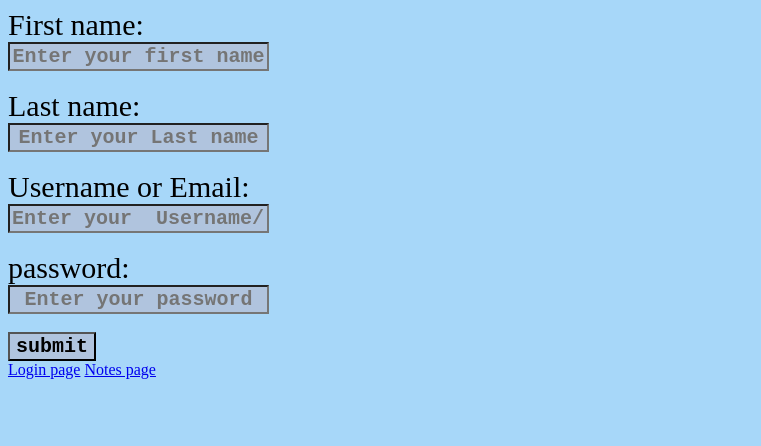
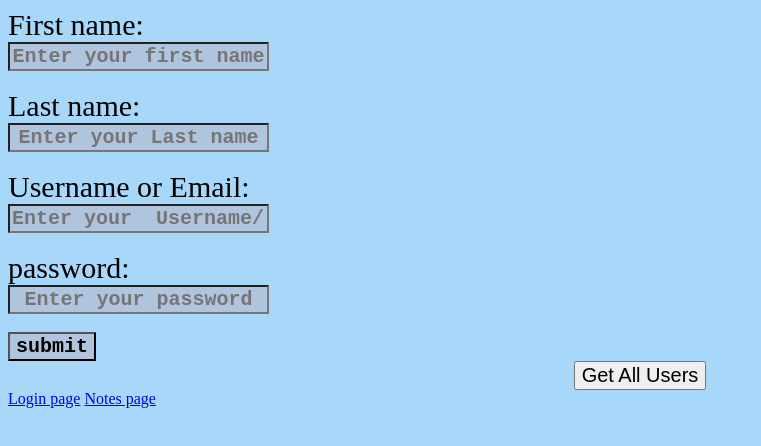
Before and after one commit to Srilakshmi0216/web-assignment-3, a website: page Register.html in a window 1280 px wide. Shown: the whole page, without its empty margins (0-761 px from the left). Drawn offline with Linux system fonts and the light colour scheme.

Commit message:
Add files via upload

```diff
--- a/Register.html
+++ b/Register.html
@@ -24,10 +24,12 @@
             <br>
             <input type="submit" value="submit">
         </form>
+        <button style="font-size:20px; display:block; width:fit-content; margin:auto;"
+        id="btn-users">Get All Users </button>
         <a href="./Login.html">Login page</a>
         <a href="./note.html">Notes page</a>
         <script src="main.js"></script>
 
      </body>
 
-</html>
+</html
```
